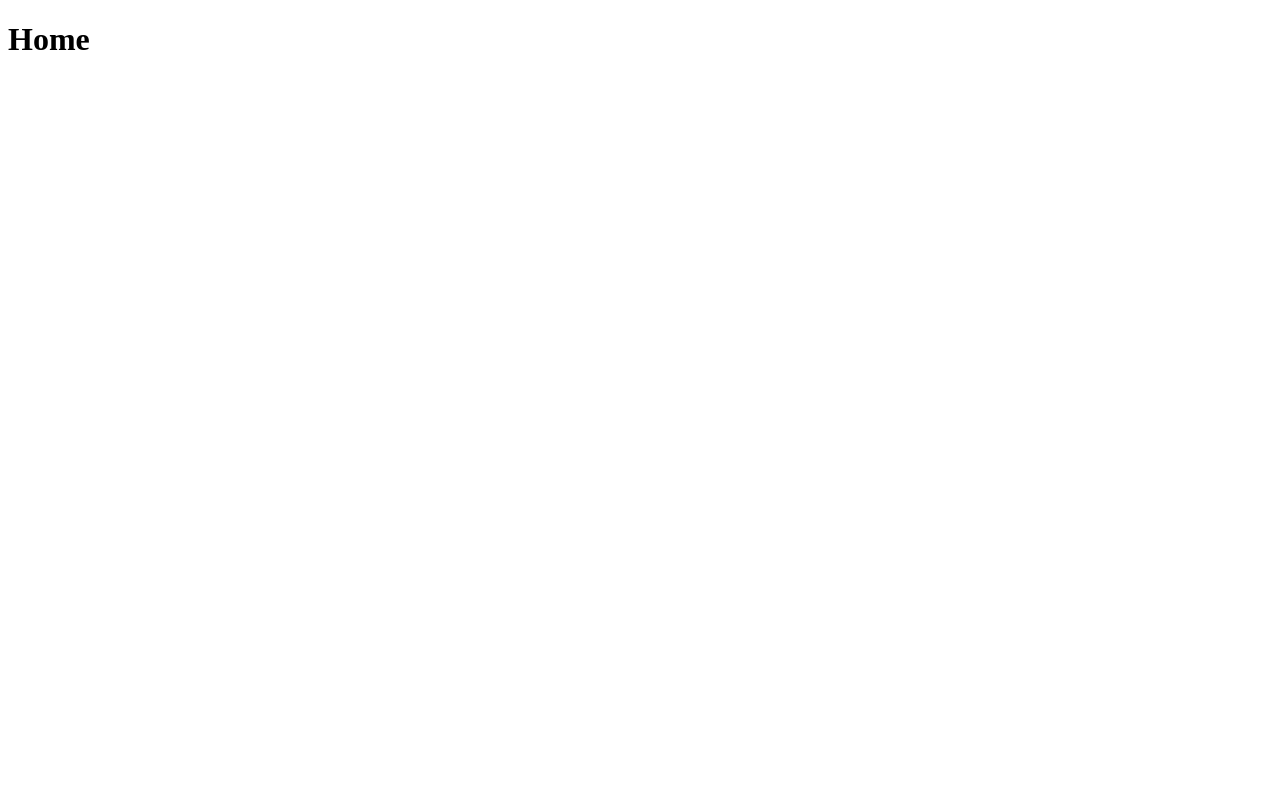
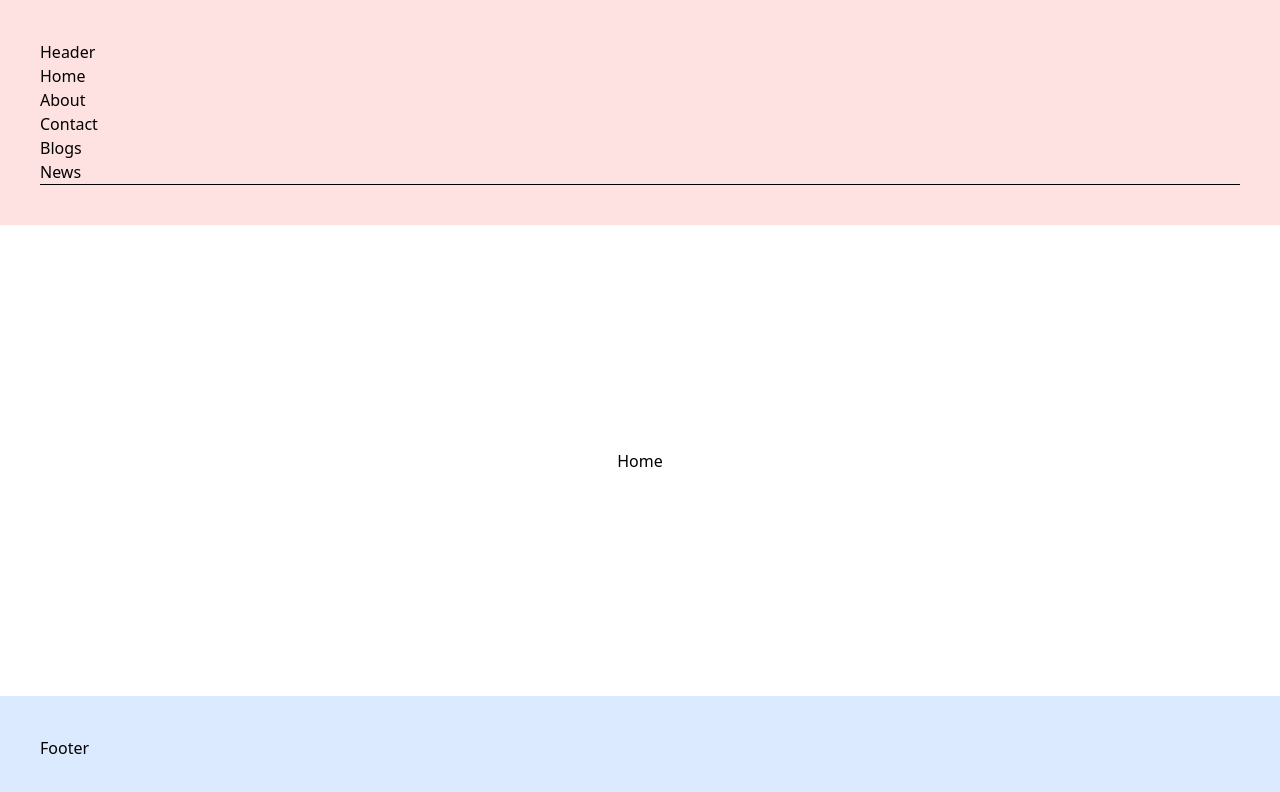
Before and after one commit to amatech-repo/amatech-web-site, a Next.js app: page / in a window 1280 px wide. Shown: the top 792 px of the page. Built offline with nearby package versions, Linux system fonts and the light colour scheme.

Commit message:
fix: 削除したlayout.tsxを復活

```diff
--- /dev/null
+++ b/src/app/layout.tsx
@@ -0,0 +1,38 @@
+import "./globals.css";
+import { Inter } from "next/font/google";
+import { Header } from "@/components/Header";
+import { Footer } from "@/components/Footer";
+
+const inter = Inter({ subsets: ["latin"] });
+
+export const metadata = {
+  title: "エンジニアコミュニティ あまてく",
+  description: "エンジニアコミュニティ あまてく",
+};
+
+export default function RootLayout({
+  children,
+}: {
+  children: React.ReactNode;
+}) {
+  return (
+    <html lang="ja" style={{ height: "100%" }}>
+      <body
+        style={{ display: "flex", flexDirection: "column", minHeight: "100vh" }}
+      >
+        <Header />
+        <main
+          style={{
+            flex: 1,
+            display: "flex",
+            justifyContent: "center",
+            alignItems: "center",
+          }}
+        >
+          {children}
+        </main>
+        <Footer />
+      </body>
+    </html>
+  );
+}
```
